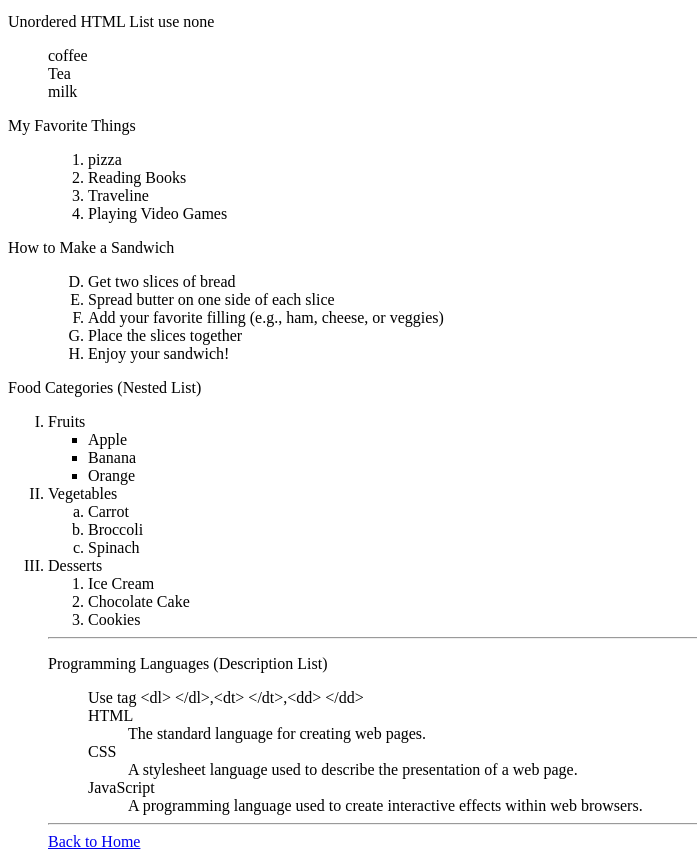
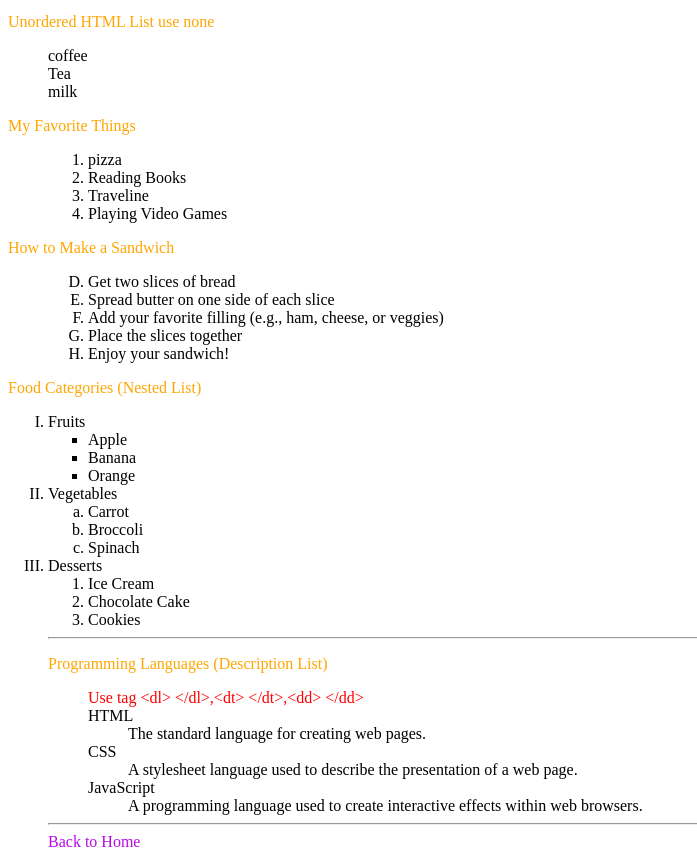
Before and after one commit to wit238/na, a plain HTML site: page 6646 ออกแบบ/W04_04_List.html in a window 1280 px wide. Shown: the part 501-1368 px from the top of the page, without its empty margins (0-697 px from the left). Drawn offline with Linux system fonts and the light colour scheme.

Commit message:
first commit

```diff
--- a/6646 ออกแบบ/W04_04_List.html
+++ b/6646 ออกแบบ/W04_04_List.html
@@ -5,6 +5,20 @@
     <meta name="viewport" content="width=device-width, initial-scale=1.0">
     <title>List</title>
     <style>
+        p {
+            color: rgb(255, 166, 2);
+        }
+        a {
+            text-decoration: none;
+            color: #b80be7
+        }
+        a:hover {
+            text-decoration: underline;
+            color: orange;
+        }
+        h1 {
+            color: rgb(51, 0, 255);
+        }
     </style>
 </head>
 <body>
@@ -94,7 +108,7 @@
 
     <p>Programming Languages (Description List)</p>
 
-    <ul> Use tag  &lt;dl&gt;</code> &lt;/dl&gt;</code>,&lt;dt&gt;</code> &lt;/dt&gt;</code>,&lt;dd&gt;</code> &lt;/dd&gt;</code> </ul>
+    <ul style="color: red;"> Use tag  &lt;dl&gt;</code> &lt;/dl&gt;</code>,&lt;dt&gt;</code> &lt;/dt&gt;</code>,&lt;dd&gt;</code> &lt;/dd&gt;</code> </ul>
 
     <ul>
         <dt>HTML</dt>
@@ -106,7 +120,6 @@
         <dt>JavaScript</dt>
         <dd>A programming language used to create interactive effects within web browsers.</dd>
     </ul>
-
     <Hr>
 
     <div class="back-home">
```
Also changed, not shown: 6646 ออกแบบ/index.html (+1 -1 lines).
